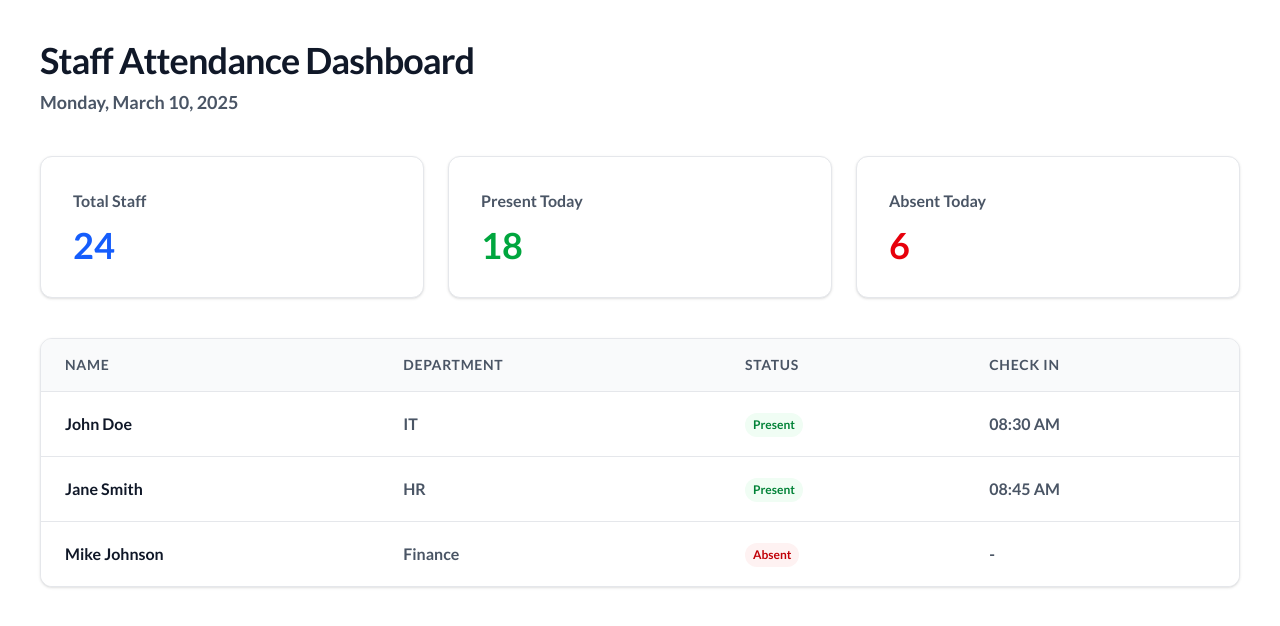
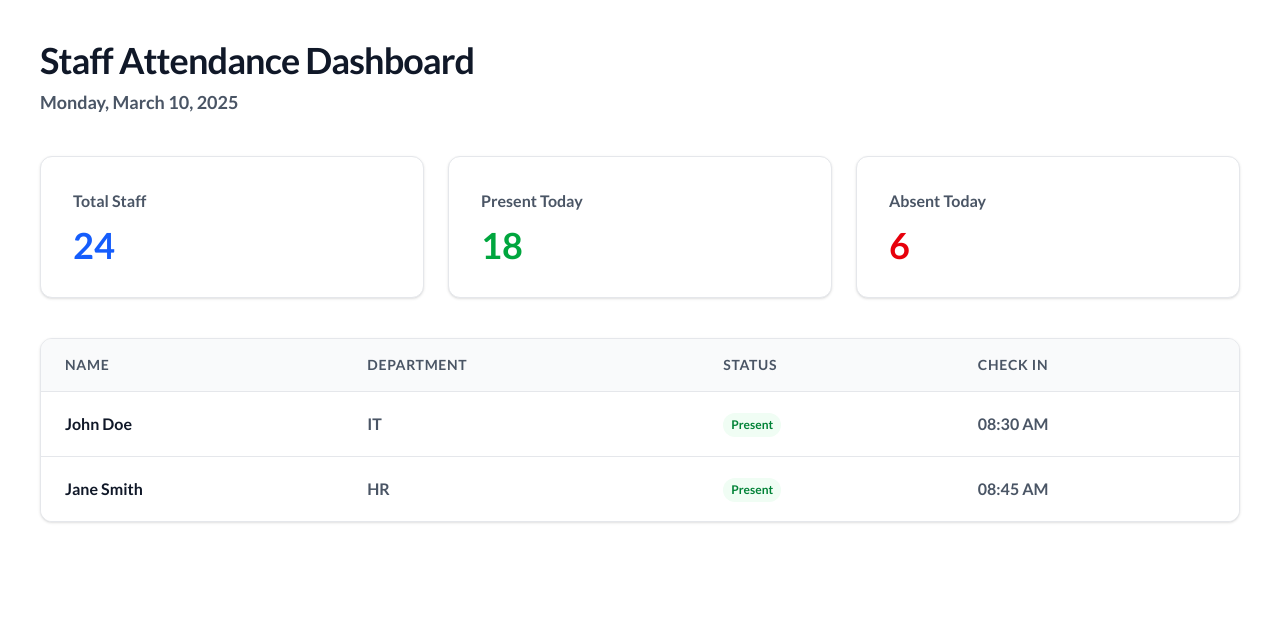
Before and after one commit to aguchristopher/absu-girl-project, a Next.js app in the folder dashboard/: page / in a window 1280 px wide. Shown: the top 626 px of the page. Built offline with nearby package versions, Linux system fonts and the light colour scheme.

Commit message:
Add QR code modal and staff data for attendance tracking

```diff
--- a/dashboard/package.json
+++ b/dashboard/package.json
@@ -9,9 +9,10 @@
     "lint": "next lint"
   },
   "dependencies": {
+    "next": "15.2.1",
+    "qrcode.react": "^4.2.0",
     "react": "^19.0.0",
-    "react-dom": "^19.0.0",
-    "next": "15.2.1"
+    "react-dom": "^19.0.0"
   },
   "devDependencies": {
     "@tailwindcss/postcss": "^4",
--- /dev/null
+++ b/dashboard/src/components/QRModal.js
@@ -0,0 +1,45 @@
+import QRCode from "qrcode.react";
+
+export function QRModal({ isOpen, onClose, staff }) {
+  if (!isOpen) return null;
+
+  return (
+    <div className="fixed inset-0 bg-black bg-opacity-50 flex items-center justify-center p-4">
+      <div className="bg-white rounded-xl p-6 max-w-sm w-full">
+        <div className="flex justify-between items-start mb-4">
+          <div>
+            <h3 className="text-lg font-semibold">{staff.name}</h3>
+            <p className="text-sm text-gray-600">{staff.id}</p>
+          </div>
+          <button
+            onClick={onClose}
+            className="text-gray-400 hover:text-gray-600"
+          >
+            ×
+          </button>
+        </div>
+
+        <div className="flex justify-center mb-4">
+          <QRCode
+            value={JSON.stringify({
+              id: staff.id,
+              name: staff.name,
+              email: staff.email,
+              department: staff.department,
+              position: staff.position,
+              phoneNumber: staff.phoneNumber,
+            })}
+            size={200}
+          />
+        </div>
+
+        <div className="space-y-2 text-sm text-gray-600">
+          <p>Department: {staff.department}</p>
+          <p>Position: {staff.position}</p>
+          <p>Email: {staff.email}</p>
+          <p>Phone: {staff.phoneNumber}</p>
+        </div>
+      </div>
+    </div>
+  );
+}
--- a/dashboard/src/components/StaffAttendanceTable.js
+++ b/dashboard/src/components/StaffAttendanceTable.js
@@ -1,30 +1,13 @@
+"use client";
+import { useState } from "react";
+import { staffData } from "@/data/staffData";
+import { QRModal } from "./QRModal";
+
 export function StaffAttendanceTable() {
-  const staff = [
-    {
-      id: 1,
-      name: "John Doe",
-      department: "IT",
-      status: "Present",
-      checkIn: "08:30 AM",
-    },
-    {
-      id: 2,
-      name: "Jane Smith",
-      department: "HR",
-      status: "Present",
-      checkIn: "08:45 AM",
-    },
-    {
-      id: 3,
-      name: "Mike Johnson",
-      department: "Finance",
-      status: "Absent",
-      checkIn: "-",
-    },
-    // Add more staff data as needed
-  ];
+  const [selectedStaff, setSelectedStaff] = useState(null);
 
   return (
+    <>
       <div className="overflow-x-auto rounded-xl border border-gray-200 bg-white shadow-sm">
         <table className="min-w-full divide-y divide-gray-200">
           <thead className="bg-gray-50">
@@ -44,8 +27,12 @@ export function StaffAttendanceTable() {
             </tr>
           </thead>
           <tbody className="divide-y divide-gray-200 bg-white text-base">
-          {staff.map((person) => (
-            <tr key={person.id} className="hover:bg-gray-50">
+            {staffData.map((person) => (
+              <tr
+                key={person.id}
+                className="hover:bg-gray-50 cursor-pointer transition-colors"
+                onClick={() => setSelectedStaff(person)}
+              >
                 <td className="px-6 py-5 whitespace-nowrap font-medium text-gray-900">
                   {person.name}
                 </td>
@@ -72,5 +59,12 @@ export function StaffAttendanceTable() {
           </tbody>
         </table>
       </div>
+
+      <QRModal
+        isOpen={!!selectedStaff}
+        onClose={() => setSelectedStaff(null)}
+        staff={selectedStaff}
+      />
+    </>
   );
 }
--- /dev/null
+++ b/dashboard/src/data/staffData.js
@@ -0,0 +1,23 @@
+export const staffData = [
+  {
+    id: "STF001",
+    name: "John Doe",
+    department: "IT",
+    status: "Present",
+    checkIn: "08:30 AM",
+    email: "john.doe@company.com",
+    position: "Senior Developer",
+    phoneNumber: "+1234567890",
+  },
+  {
+    id: "STF002",
+    name: "Jane Smith",
+    department: "HR",
+    status: "Present",
+    checkIn: "08:45 AM",
+    email: "jane.smith@company.com",
+    position: "HR Manager",
+    phoneNumber: "+1234567891",
+  },
+  // Add more staff...
+];
```
Also changed, not shown: 1 other file (tests, documents, lock files or other folders). Lines whose indentation alone changed are shown as unchanged.
